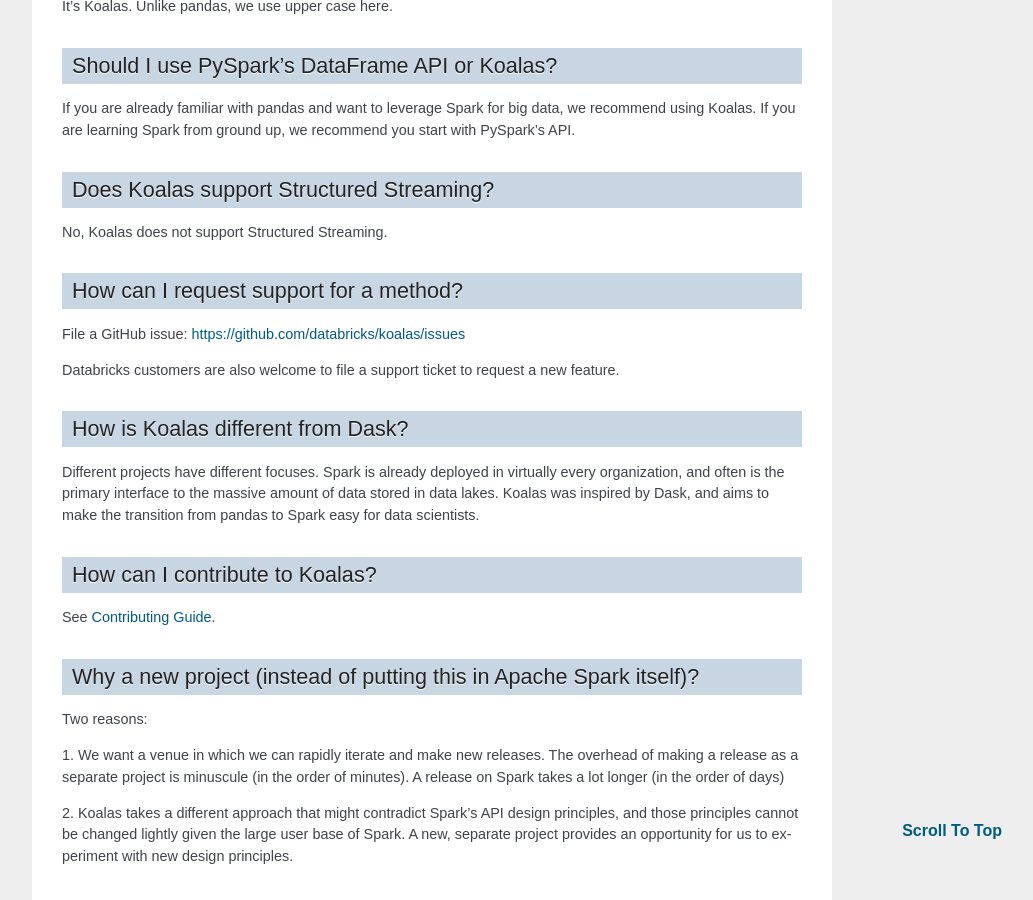
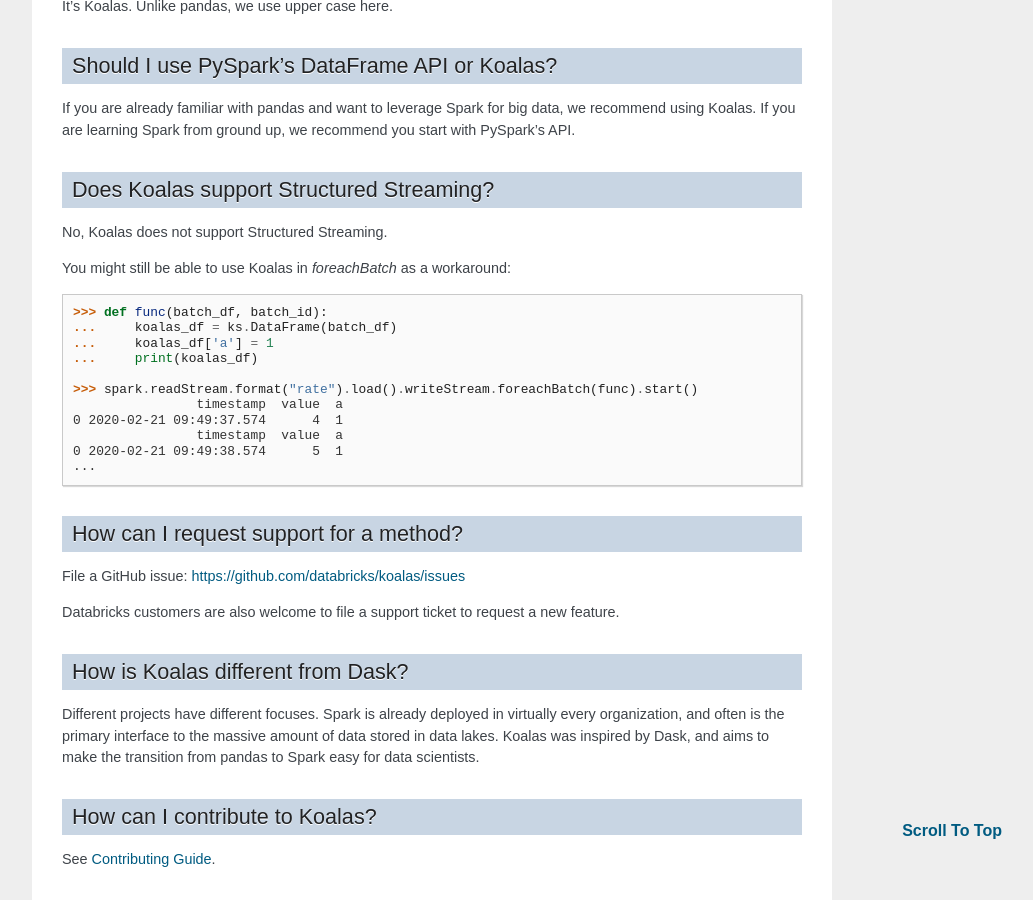
Before and after one commit to databricks/koalas, a Sphinx documentation site: the page built from docs/source/user_guide/faq.rst, in a window 1280 px wide and 900 px high, scrolled down 906 px. Shown: the whole window, without its empty margins (238-1271 px from the left). Built offline with Sphinx 7.4.7, drawn with Linux system fonts in a browser that asks for light colours; pages that are not in the unit, such as notebooks, are missing from menus; the version number is read from the project's files by our own code.

Commit message:
Add a workaround.

```diff
--- a/docs/source/user_guide/faq.rst
+++ b/docs/source/user_guide/faq.rst
@@ -35,6 +35,22 @@
 
 No, Koalas does not support Structured Streaming.
 
+You might still be able to use Koalas in `foreachBatch` as a workaround:
+
+.. code-block:: python
+
+   >>> def func(batch_df, batch_id):
+   ...     koalas_df = ks.DataFrame(batch_df)
+   ...     koalas_df['a'] = 1
+   ...     print(koalas_df)
+
+   >>> spark.readStream.format("rate").load().writeStream.foreachBatch(func).start()
+                   timestamp  value  a
+   0 2020-02-21 09:49:37.574      4  1
+                   timestamp  value  a
+   0 2020-02-21 09:49:38.574      5  1
+   ...
+
 How can I request support for a method?
 ---------------------------------------
 
```
